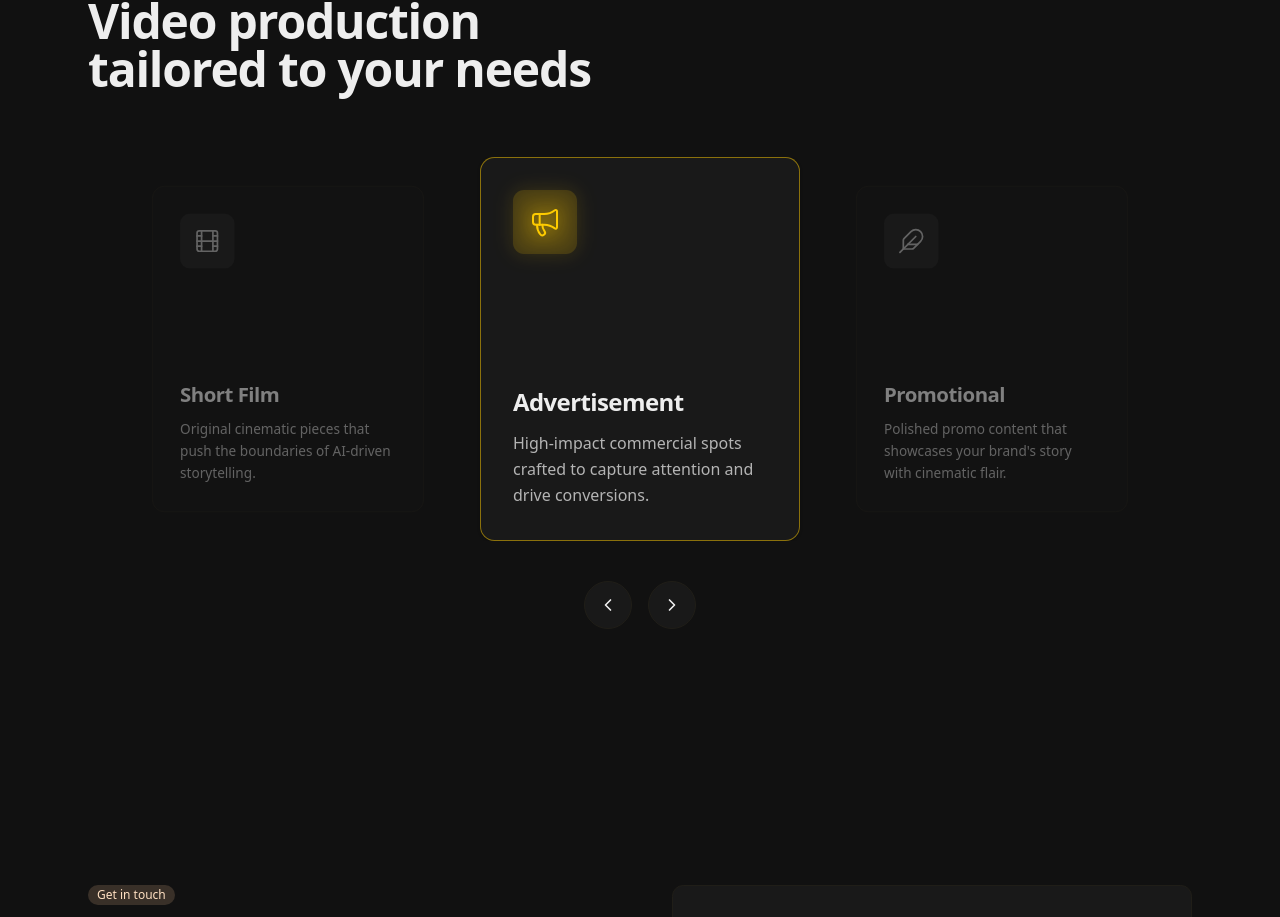
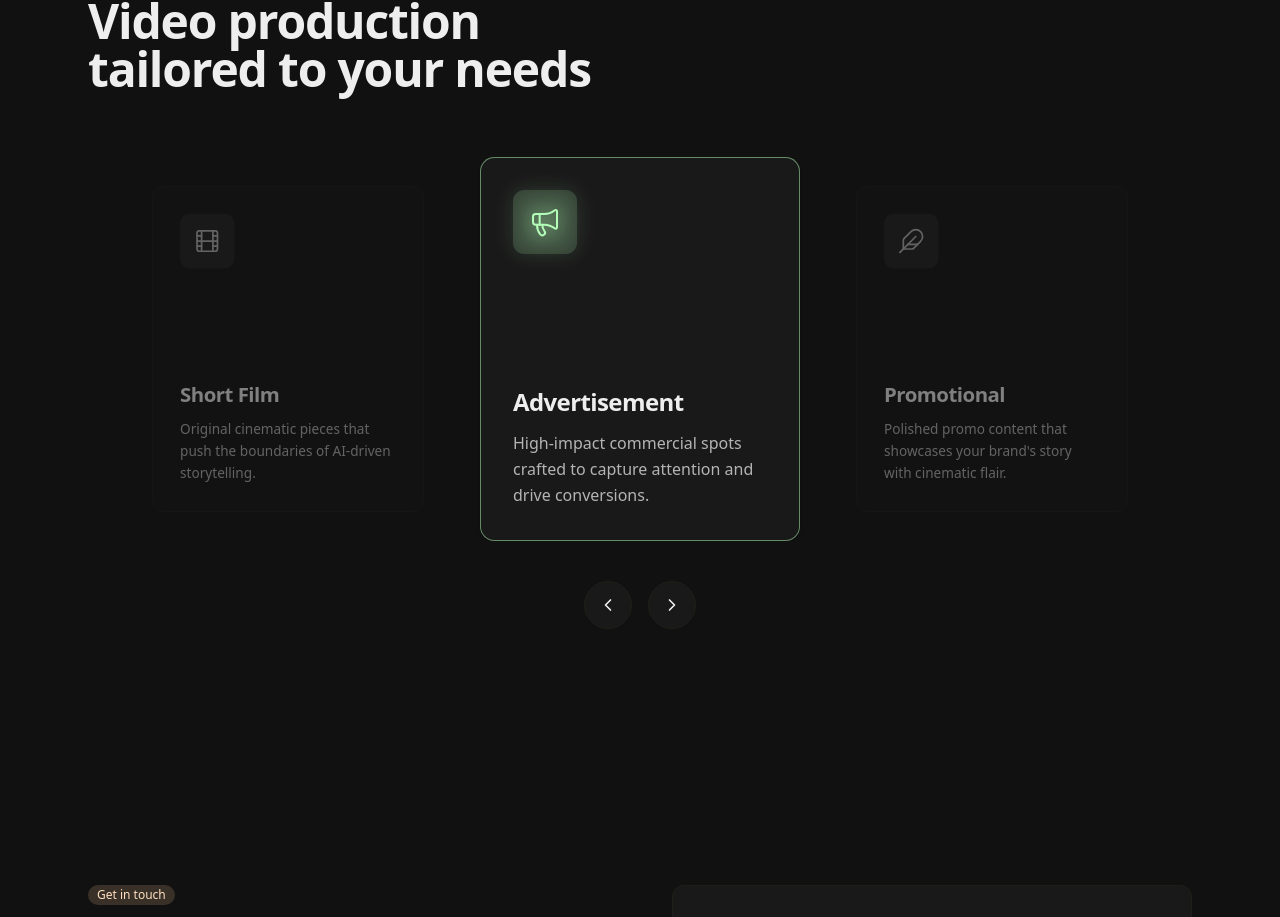
Before and after one commit to asafbzmedia/v0-kakadu-studio, a Next.js app: page / in a window 1280 px wide. Shown: the part 3292-4209 px from the top of the page. Built offline with nearby package versions, Linux system fonts and the light colour scheme.

Commit message:
feat: replace kakadu-glow with var(--primary) in globals.css
Updated custom shadow for better color consistency

Co-authored-by: asafbzmedia <288122459+asafbzmedia@users.noreply.github.com>

```diff
--- a/app/globals.css
+++ b/app/globals.css
@@ -128,7 +128,7 @@
 --shadow-xl: 0 1px 3px 0px hsl(0 0% 0% / 0.10), 0 8px 10px -1px hsl(0 0% 0% / 0.10);
 --shadow-2xl: 0 1px 3px 0px hsl(0 0% 0% / 0.25);
 --tracking-normal: 0em;
---kakadu-glow: oklch(0.82 0.17 88);
+--kakadu-glow: var(--primary);
 }
 
 .dark {
@@ -184,7 +184,7 @@
 --shadow-lg: 0 1px 3px 0px hsl(0 0% 0% / 0.10), 0 4px 6px -1px hsl(0 0% 0% / 0.10);
 --shadow-xl: 0 1px 3px 0px hsl(0 0% 0% / 0.10), 0 8px 10px -1px hsl(0 0% 0% / 0.10);
 --shadow-2xl: 0 1px 3px 0px hsl(0 0% 0% / 0.25);
---kakadu-glow: oklch(0.86 0.19 92);
+--kakadu-glow: var(--primary);
 }
 
 @layer base {
```
